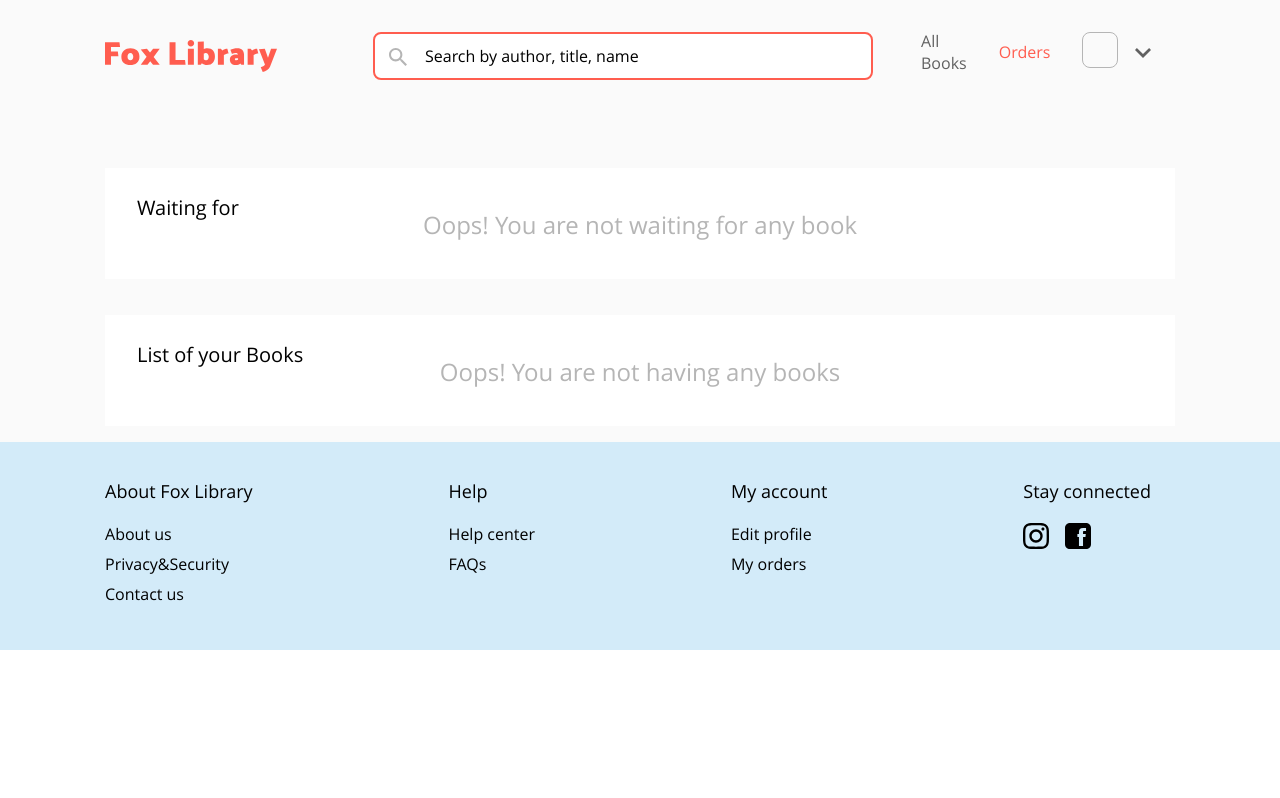
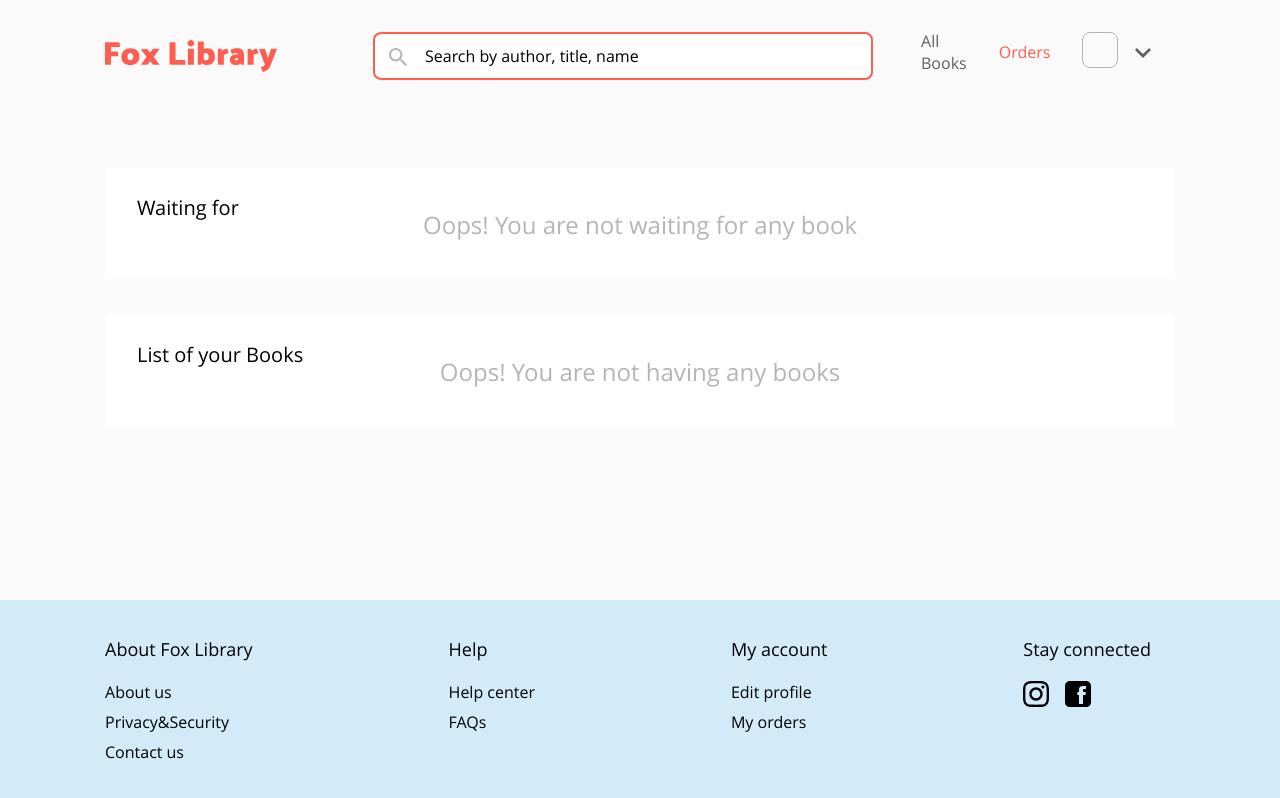
Before and after one commit to LudmilaZhuleha/if-diploma, a React (Create React App) app: page /orders in a window 1280 px wide. Shown: the top 798 px of the page. Built offline with nearby package versions, Linux system fonts and the light colour scheme.

Commit message:
Fix: cliped footer to the bottom of the OrdersPage.

```diff
--- a/src/components/OrdersPage/OrdersPage.module.css
+++ b/src/components/OrdersPage/OrdersPage.module.css
@@ -1,6 +1,6 @@
 .container {
     width: min(100%, 1440px);
-    height: auto;
+    min-height: calc(100vh - 200px);
     margin: 0 auto;
     padding: 30px 105px 0 105px;
     background-color: #FAFAFA;
```
